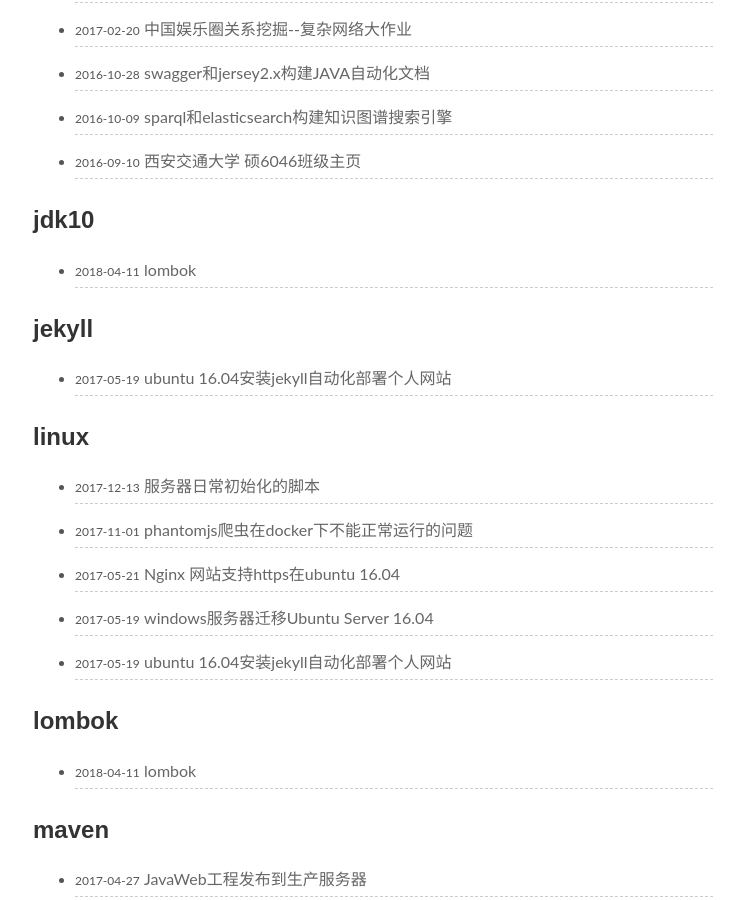
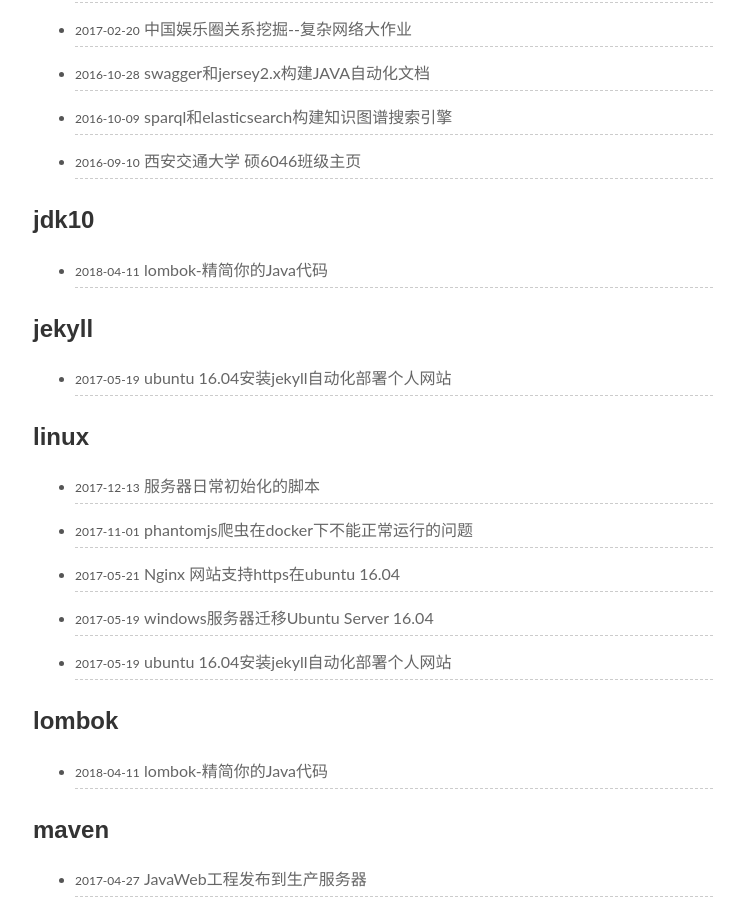
Before and after one commit to xjtushilei/xjtushilei.github.io, a Jekyll site: the page built from pages/categories.md, in a window 1280 px wide and 900 px high, scrolled down 4671 px. Shown: the whole window, without its empty margins (137-881 px from the left). Built offline with Jekyll 4.4.1, drawn with Linux system fonts in a browser that asks for light colours; comment, search, counter and statistics services are not loaded; some of the changed text lies outside the part shown.

Commit message:
lombok:smile:

```diff
--- a/_posts/2018-04-11-lombok.md
+++ b/_posts/2018-04-11-lombok.md
@@ -1,6 +1,6 @@
 ---
 layout: post
-title: lombok
+title: lombok-精简你的Java代码
 categories: [java,lombok,jdk10]
 description: jdk10都已经支持var了，其实在很久之前lombok都已经基于Annotation Processing 技术实现了更丰富的功能，使用起来还是很舒服的，但是由于其某些弊端，并没有流行起来。
 keywords: 监控,微信,腾讯云,java,tomcat
```
